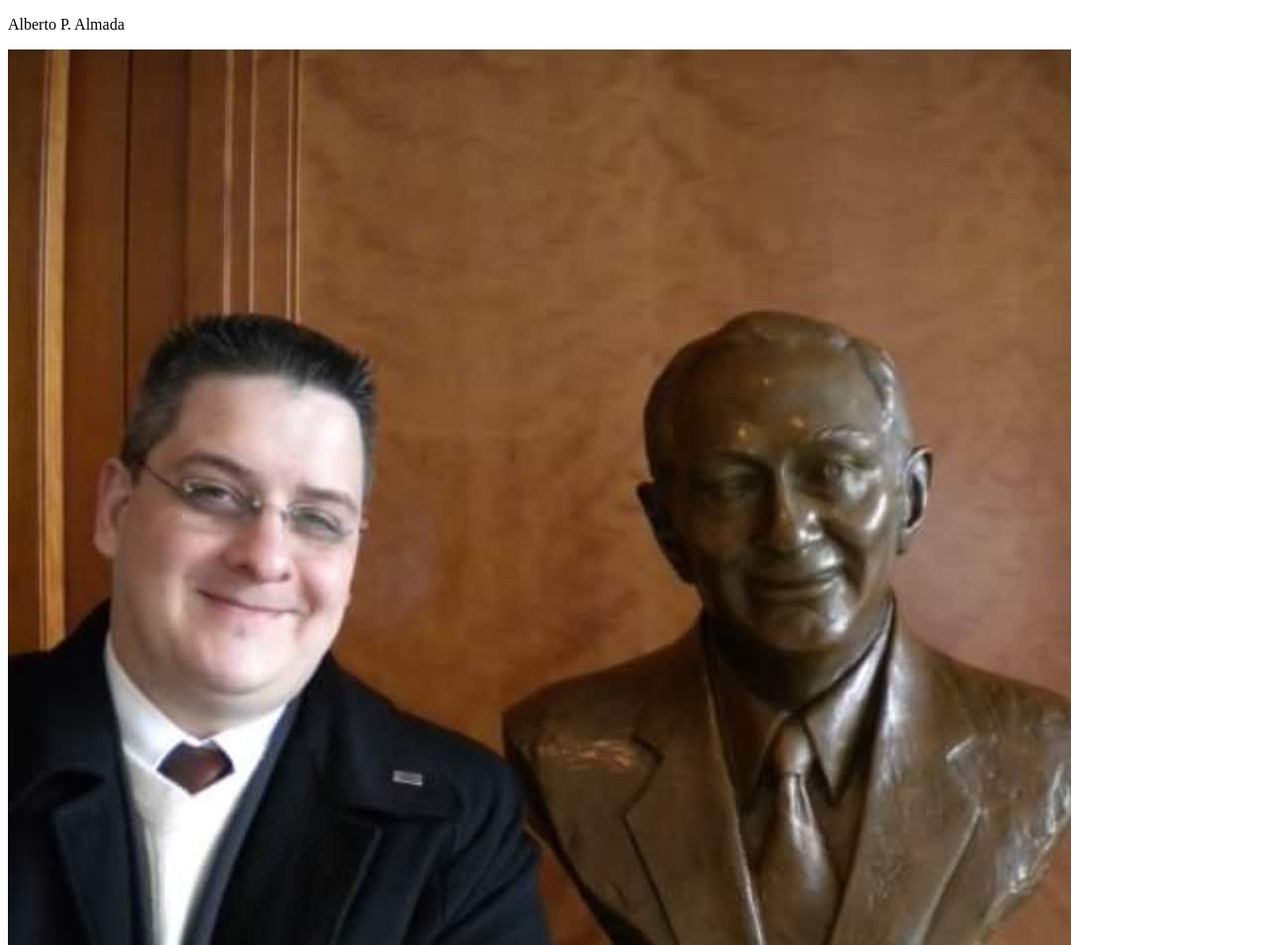
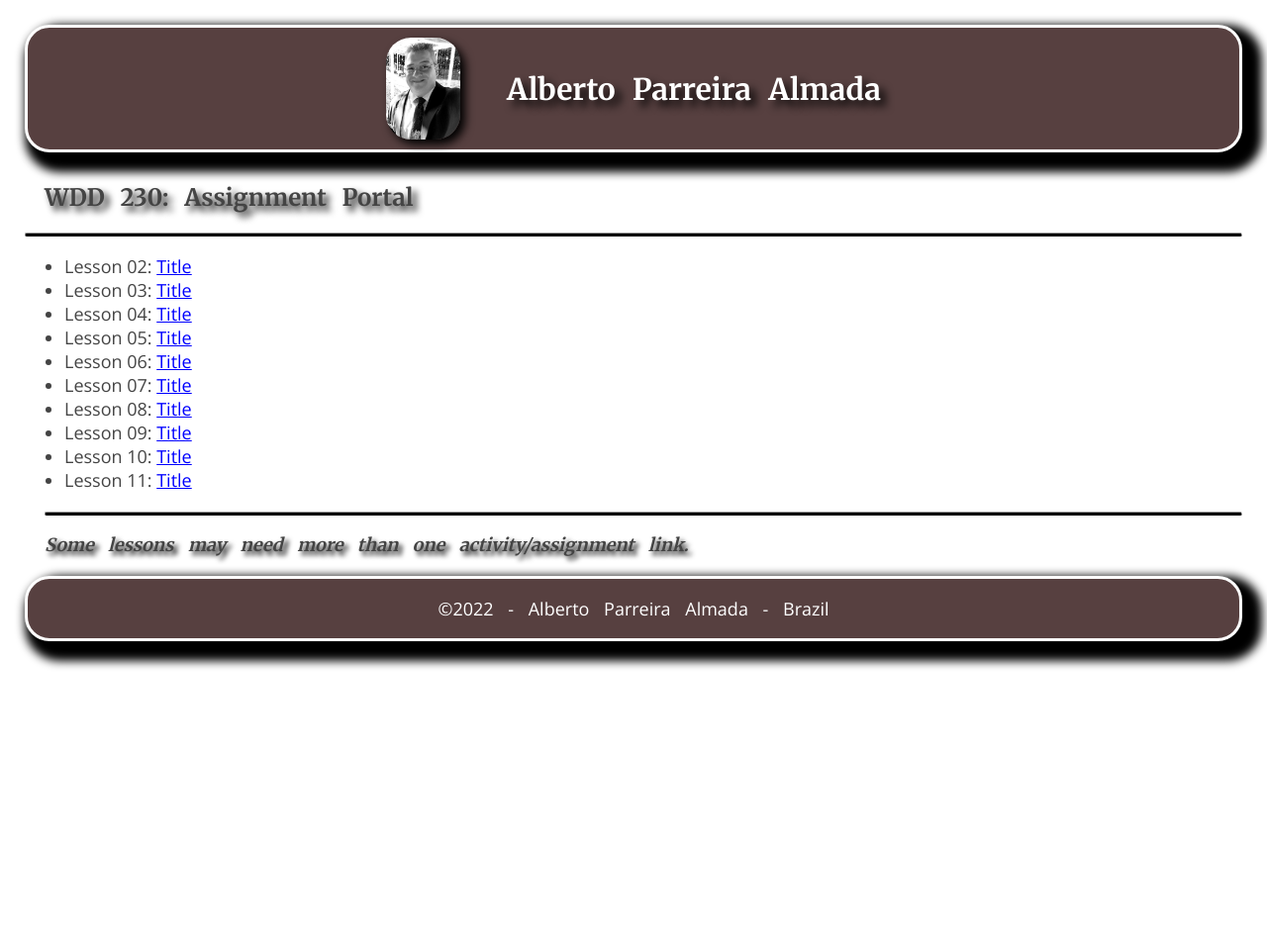
Before and after one commit to albertoalmada/wdd-230, a plain HTML site: page w01/index.html in a window 1280 px wide. Shown: the top 955 px of the page at 99% size. After the commit the page ends 800 px from the top, so only its background shows below. Drawn offline with nearby package versions, Linux system fonts and the light colour scheme.

Commit message:
faltando a atualização de data

```diff
--- a/w01/index.html
+++ b/w01/index.html
@@ -6,16 +6,18 @@
     <meta http-equiv="X-UA-Compatible" content="IE=edge">
     <meta name="viewport" content="width=device-width, initial-scale=1.0">
     <title>Alberto Parreira Almada - WDD 230: Assignment Portal</title>
-    <link rel="stylesheet" href="style.css">
+    <link rel="stylesheet" href="style/style.css">
 </head>
 
 <body>
     <header>
-        <div class=" top ">
-            <p>Alberto P. Almada</p>
-            <img src="alberto_almada.png" alt="alberto almada image">
+        <div class="top">
+            <div class="photo"><img src="image/alberto_almada.jpg" alt="alberto almada image"></div>
+            <h1>Alberto Parreira Almada</h1>
     </header>
     <main>
+        <h2>WDD 230: Assignment Portal</h2>
+        <hr class="rounded">
         <ul>
             <li>Lesson 02: <a href='index.html'> Title</a></li>
             <li>Lesson 03: <a href='index.html'> Title</a></li>
@@ -28,10 +30,14 @@
             <li>Lesson 10: <a href='index.html'> Title</a></li>
             <li>Lesson 11: <a href='index.html'> Title</a></li>
         </ul>
+        <h3>
+            <hr class="rounded">
+            <p>Some lessons may need more than one activity/assignment link.</p>
+        </h3>
     </main>
     <footer>
         <p>&copy;2022 - Alberto Parreira Almada - Brazil</p>
-        < </footer>
+    </footer>
 </body>
 
 </html>
--- /dev/null
+++ b/w01/style/style.css
@@ -0,0 +1,91 @@
+@import url('https://fonts.googleapis.com/css?family=Open+Sans:400,700');
+@import url('https://fonts.googleapis.com/css?family=Merriweather:400,700');
+body {
+    background-color: white;
+    font-family: "Open Sans", sans-serif;
+    padding: 5px 25px;
+    font-size: 18px;
+    margin: 0;
+    color: #444;
+}
+
+h1 {
+    display: grid;
+    grid-column: 2 / 3;
+    font-family: "Merriweather", serif;
+    font-size: 30px;
+    word-spacing: 10px;
+    float: right;
+    margin-top: -80px;
+    margin-left: 40px;
+    align-content: center;
+    justify-content: center;
+    text-shadow: 0.2em 0.2em 0.3em black;
+}
+
+h2 {
+    font-family: "Merriweather", serif;
+    font-size: 24px;
+    word-spacing: 10px;
+    margin-top: 30px;
+    margin-left: 20px;
+    text-shadow: 0.2em 0.2em 0.3em black;
+}
+
+img {
+    display: grid;
+    grid-column: 1 / 2;
+    grid-row: 1;
+    width: 15%;
+    height: auto;
+    border-radius: 25px;
+    box-shadow: 5px 5px 10px black;
+    margin-top: 10px;
+    margin-bottom: 10px;
+    align-items: left;
+}
+
+footer {
+    display: grid;
+    word-spacing: 10px;
+    background-color: rgb(87, 64, 64);
+    margin-top: 20px;
+    border-radius: 25px;
+    border-style: solid;
+    align-items: center;
+    justify-items: center;
+    color: white;
+    box-shadow: 10px 10px 10px 10px black;
+}
+
+a:link {
+    color: blue
+}
+
+header {
+    display: grid;
+    background-color: rgb(87, 64, 64);
+    margin-top: 20px;
+    border-radius: 25px;
+    border-style: solid;
+    align-items: justify;
+    justify-items: center;
+    color: white;
+    box-shadow: 10px 10px 10px 10px black;
+    ;
+}
+
+hr.rounded {
+    border-bottom: 3px solid black;
+    border-radius: 5px;
+}
+
+h3 {
+    font-family: "Merriweather", serif;
+    font-size: 18px;
+    font-style: italic;
+    word-spacing: 10px;
+    margin-top: 20px;
+    margin-left: 20px;
+    text-shadow: 0.2em 0.2em 0.3em black;
+}
```
Also changed, not shown: w01/alberto_almada.png (deleted), w01/image/alberto_almada.jpg (added), w01/style.css (deleted).
